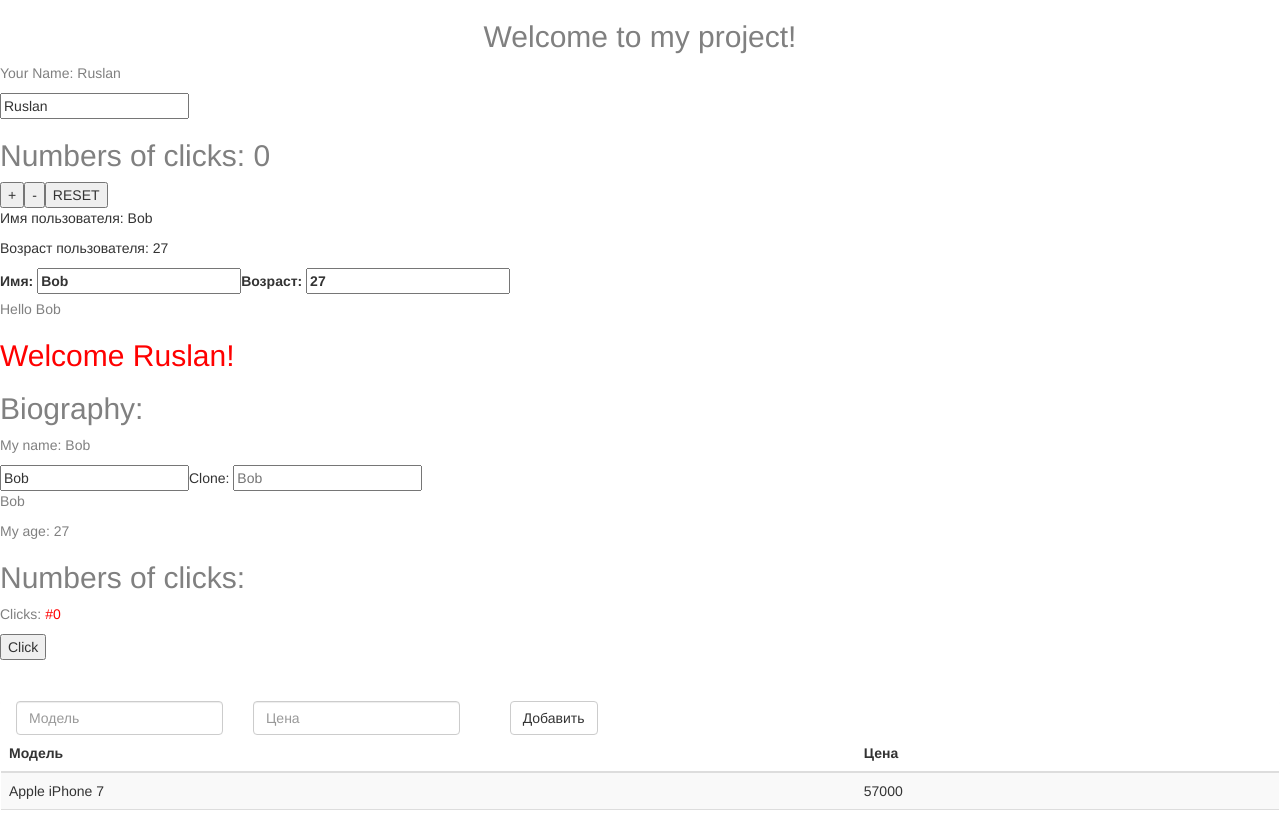
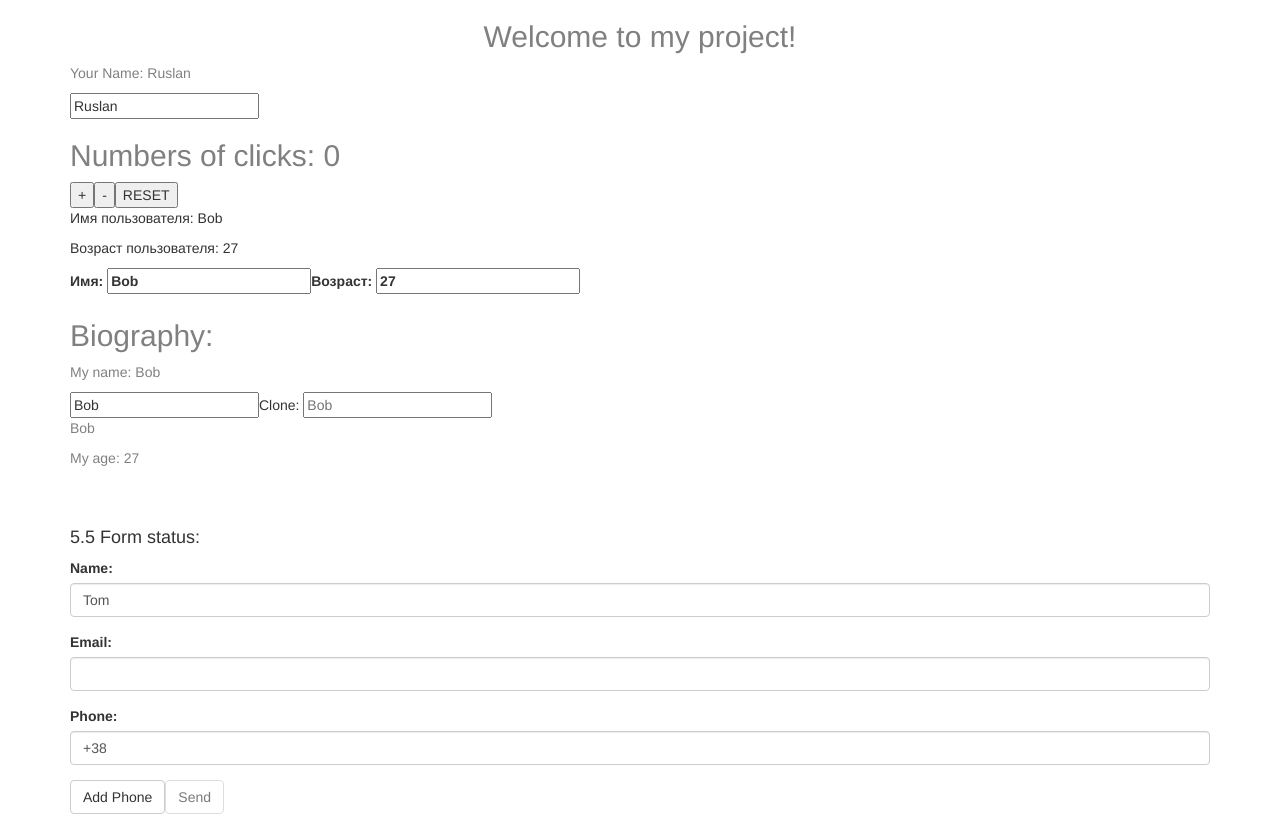
Before and after one commit to Expertus777/angular, an Angular app: page / in a window 1280 px wide. Shown: the top 816 px of the page. Built offline with nearby package versions, Linux system fonts and the light colour scheme.

Commit message:
done rectiveForms

```diff
--- a/src/app/app.component.html
+++ b/src/app/app.component.html
@@ -1,4 +1,5 @@
 <!--The content below is only a placeholder and can be replaced.-->
+<div class="container">
   <div style="text-align:center">
       <h2>
           Welcome to {{ title }}!
@@ -22,7 +23,7 @@
       Возраст: <input type="text" placeholder="Age" id="age" [(ngModel)]="age">
   </label>
 
-<app-child-component><p>Hello {{name}}</p></app-child-component>
+  <!-- <app-child-component><p>Hello {{name}}</p></app-child-component> -->
 
   <h2>Biography: </h2>
   <p>My name: {{name}}</p>
@@ -30,9 +31,9 @@
   <span>Clone: </span><input type="text" [placeholder]="name">
   <p [textContent]="name"></p>
   <p>My age: {{age}}</p>
+  <br><br>
 
-
-<h2>Numbers of clicks: </h2>
+  <!-- <h2>Numbers of clicks: </h2>
   <p>Clicks: <span style="color: red">#{{counter}}</span></p>
   <button (click)="increase($event)">Click</button>
 
@@ -40,4 +41,14 @@
   <pre-phone></pre-phone>
   <h4>Component from Lesson 4.3: </h4>
   <data-component></data-component>
-<data-component></data-component>
+  <data-component></data-component> -->
+
+  <!--<h4>5.1 ngModel and formControl: </h4>
+  <app-phone></app-phone> -->
+
+  <!-- <h4>5.3 Form status: </h4>
+  <form-status></form-status> -->
+
+  <h4>5.5 Form status: </h4>
+  <reactive-forms></reactive-forms>
+</div>
--- a/src/app/components/4.3one-serveces-many-components/data.component.ts
+++ b/src/app/components/4.3one-serveces-many-components/data.component.ts
@@ -5,8 +5,7 @@ import { Phone } from '../4.1services-n-di/phone';
 
 @Component({
   selector: 'data-component',
-  templateUrl: `./data-component.html`,
-  providers: [DataService, LogService]
+  templateUrl: './data-component.html'
 })
 
 export class DataComponent implements OnInit {
--- /dev/null
+++ b/src/app/components/5.1formsModule-n-ngModel/forms-module-n-ng-model.component.html
@@ -0,0 +1,49 @@
+<div class="col-xs-12">
+  <div class="form-group">
+    <label for="title">Model Name *:</label>
+    <input class="form-control" type="text" name="title"
+           [(ngModel)]="phone.title" placeholder="Title"
+           #phoneTitle="ngModel" (ngModelChange)="onTitleChange(phoneTitle)" required>
+  </div>
+  <div class="form-group">
+    <label for="price">Price: </label>
+    <input class="form-control" type="number" name="price"
+           [(ngModel)]="phone.price" placeholder="Price"
+           #phonePrice="ngModel">
+  </div>
+  <div class="form-group">
+    <label for="company">Brand: </label>
+    <select class="form-control"
+            name="company"
+            id="company"
+            [(ngModel)]="phone.company" #phoneCompany="ngModel">
+              <option *ngFor="let company of companies"
+                      [value]="company">
+                {{company}}
+              </option>
+    </select>
+  </div>
+  <div class="form-group">
+    <button class="btn btn-default"
+            (click)="addPhone(phoneTitle, phonePrice, phoneCompany)">
+            <span>Add Phone</span>
+    </button>
+  </div>
+</div>
+
+<div>
+  <p>{{phoneTitle.name}}: {{phoneTitle.model}}</p>
+  <p (click)="console(phonePrice)">
+    {{phonePrice.name}}: {{phonePrice.model}}
+  </p>
+  <p (click)="console(phoneCompany)">
+    {{phoneCompany.name}}: {{phoneCompany.model}}
+  </p>
+</div>
+
+<div class="col-xs-12">
+  <h3>Added Phones</h3>
+  <ul *ngFor="let phone of phones">
+    <li>{{phone.title}} ({{phone.company}}) - {{phone.price}}</li>
+  </ul>
+</div>
--- /dev/null
+++ b/src/app/components/5.1formsModule-n-ngModel/forms-module-n-ng-model.component.ts
@@ -0,0 +1,42 @@
+import { Component } from '@angular/core'
+
+export class Phone {
+  constructor(public title: string,
+              public price: number,
+              public company: string) { }
+}
+
+@Component({
+  selector: 'app-phone',
+  templateUrl: './forms-module-n-ng-model.component.html'
+})
+
+export class Phone51Component {
+  public phone: Phone = new Phone('', null, '');
+
+  phones: Phone[] = [];
+  companies: string[] = ["Apple", "Huawei", "Samsung", "Motorola", "Alcatel"];
+
+  addPhone(title: string, price: number, company: string) {
+    this.phones.push(new Phone(this.phone.title, this.phone.price, this.phone.company));
+    console.log('this.phones: ', this.phones);
+
+    this.consolePhone(title, price, company);
+  }
+
+  consolePhone(title: any, price: any, comp: any) {
+    console.log(title);
+    console.log(price);
+    console.log(comp);
+  }
+
+  public onTitleChange(element?: any): void {
+    if(this.phone.title == 'no') {
+      this.phone.title = 'undefined'
+    }
+  }
+
+  console(value: any): void {
+    console.log(value);
+  }
+}
--- /dev/null
+++ b/src/app/components/5.3formStatus/form-status.component.html
@@ -0,0 +1,40 @@
+<form #userForm="ngForm" novalidate (ngSubmit)="onSubmit(userForm)">
+  <div class="form-group">
+    <label for="name">Name</label>
+    <input type="text" class="form-control" name="name"
+           placeholder="Name"
+           [(ngModel)]="user.name" #name="ngModel" required>
+    <div class="alert alert-danger"
+         [hidden]="name.valid || name.untouched">
+      <p>Name is not provided</p>
+    </div>
+  </div>
+  <div class="form-group">
+    <label for="email">Email</label>
+    <input class="form-control" name="email"
+           [(ngModel)]="user.email" #email="ngModel"
+           required email>
+    <div [hidden]="email.valid || email.untouched"
+         class="alert alert-danger">
+      <p>Email is not valid</p>
+    </div>
+  </div>
+  <div class="form-group">
+    <label for="phone">Phone</label>
+    <input type="text" class="form-control" name="phone"
+           [(ngModel)]="user.phone" #phone="ngModel"
+           required pattern="[0-9]{10}">
+    <div class="alert alert-danger"
+        [hidden]="phone.valid || phone.untouched">
+      <p>Phone is not valid</p>
+    </div>
+  </div>
+  <div class="form-group">
+    <!-- <button class="btn btn-default" (click)="submit(userForm)"
+            [disabled]="userForm.invalid">Add</button> -->
+    <input type="submit" [disabled]="userForm.invalid" class="btn btn-default" value="Send">
+  </div>
+</form>
+
+<div>Name: {{userForm.value.name}}</div>
+<div>Email: {{userForm.value.email}}</div>
--- /dev/null
+++ b/src/app/components/5.3formStatus/form-status.component.scss
@@ -0,0 +1,12 @@
+input {
+  margin-bottom: 10px;
+  &.ng-untouched {
+    background: gray;
+  }
+  &.ng-touched.ng-valid {
+    border: solid lightgreen 1px;
+  }
+  &.ng-touched.ng-invalid {
+    border: solid red 1px;
+  }
+}
--- /dev/null
+++ b/src/app/components/5.3formStatus/form-status.component.ts
@@ -0,0 +1,28 @@
+import { Component } from '@angular/core';
+import { NgForm } from '@angular/forms';
+
+export class User {
+  name: string;
+  email: string;
+  phone: string;
+  age: number;
+}
+
+@Component({
+  selector: 'form-status',
+  templateUrl: './form-status.component.html',
+  styleUrls: ['./form-status.component.scss']
+})
+
+export class FormStatus {
+   user: User = new User();
+
+   /*public addUser() {
+     console.log(this.user);
+   }*/
+
+   onSubmit(form: NgForm) {
+     console.log(form);
+     form.resetForm();
+   }
+}
--- /dev/null
+++ b/src/app/components/5.5reactiveForms/reactive-forms.component.html
@@ -0,0 +1,30 @@
+<form [formGroup]="reactiveForm" novalidate (ngSubmit)="submit()">
+  <div class="form-group">
+    <label for="name">Name:</label>
+    <input class="form-control" type="text" formControlName="userName">
+    <div class="alert alert-danger"
+         *ngIf="reactiveForm.controls['userName'].invalid && reactiveForm.controls['userName'].touched">
+      <p>Name is not provided</p>
+    </div>
+  </div>
+  <div class="form-group">
+    <label for="email">Email: </label>
+    <input type="email" class="form-control" name="email" formControlName="userEmail">
+    <div class="alert alert-danger"
+         *ngIf="showError(reactiveForm.controls['userEmail'])">
+      <p>Email is not valid</p>
+    </div>
+  </div>
+  <div formArrayName="userPhones">
+    <label for="phone">Phone:</label>
+    <div class="form-group" *ngFor="let phone of reactiveForm.controls['userPhones'].controls; let i = index">
+      <input class="form-control" type="phone" formControlName="{{i}}">
+    </div>
+  </div>
+  <div class="form-group">
+    <button class="btn btn-default" (click)="addPhone()">
+      Add Phone
+    </button>
+    <button class="btn btn-default" [disabled]="reactiveForm.invalid" type="submit">Send</button>
+  </div>
+</form>
--- /dev/null
+++ b/src/app/components/5.5reactiveForms/reactive-forms.component.scss
@@ -0,0 +1,3 @@
+input { margin-bottom: 10px; }
+input.ng-touched.ng-invalid.ng-dirty {border:solid red 1px;}
+input.ng-touched.ng-valid.ng-dirty {border:solid green 1px;}
--- /dev/null
+++ b/src/app/components/5.5reactiveForms/reactive-forms.component.ts
@@ -0,0 +1,43 @@
+import { Component } from '@angular/core';
+import { FormGroup, FormControl, FormArray, Validators, FormBuilder } from '@angular/forms';
+
+@Component({
+  selector: 'reactive-forms',
+  styleUrls: ['./reactive-forms.component.scss'],
+  templateUrl: 'reactive-forms.component.html'
+})
+
+export class ReactiveComponent {
+  public reactiveForm: FormGroup;
+
+  constructor(private formBuilder: FormBuilder) {
+    this.reactiveForm = formBuilder.group({
+      'userName': new FormControl('Tom', [Validators.required, this.userNameValidator]),
+      'userEmail': new FormControl('', [Validators.required,
+        Validators.email]),
+      'userPhones': new FormArray([
+          new FormControl('+38', [Validators.required, Validators.pattern("[+][0-9]{12}")])
+        ])
+    });
+  }
+
+  public addPhone() {
+    (<FormArray>this.reactiveForm.controls['userPhones']).push(new FormControl('+38', [Validators.required, Validators.pattern("[+][0-9]{12}")]));
+  }
+
+  public submit() {
+    console.log(this.reactiveForm);
+  }
+
+  // Validators
+  public userNameValidator(control: FormControl): {[s: string]: boolean} {
+    if(control.value === 'no') {
+      return {"userName": true};
+    }
+    return null;
+  }
+
+  public showError(control: FormControl) {
+    return control.invalid && control.touched && control.dirty;
+  }
+}
```
Also changed, not shown: src/app/app.module.ts (+14 -6 lines). Lines whose indentation alone changed are shown as unchanged.
